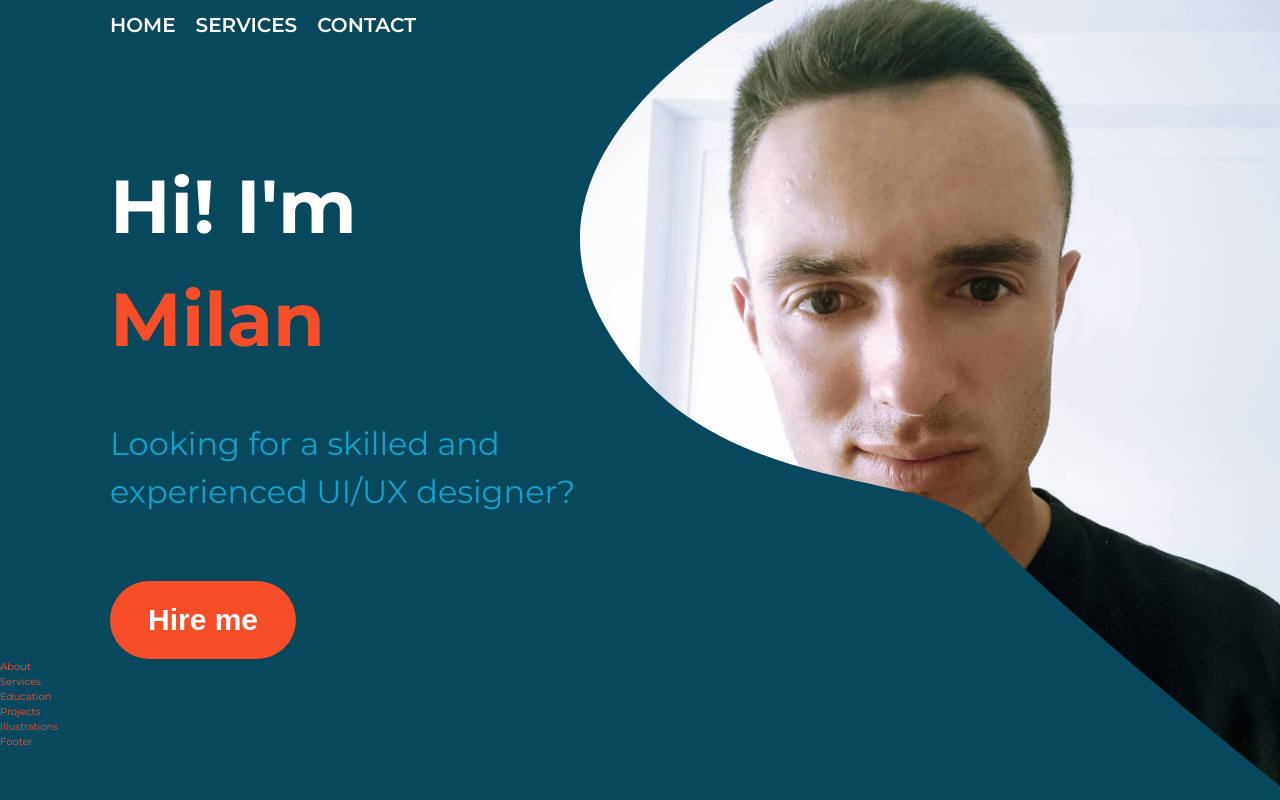
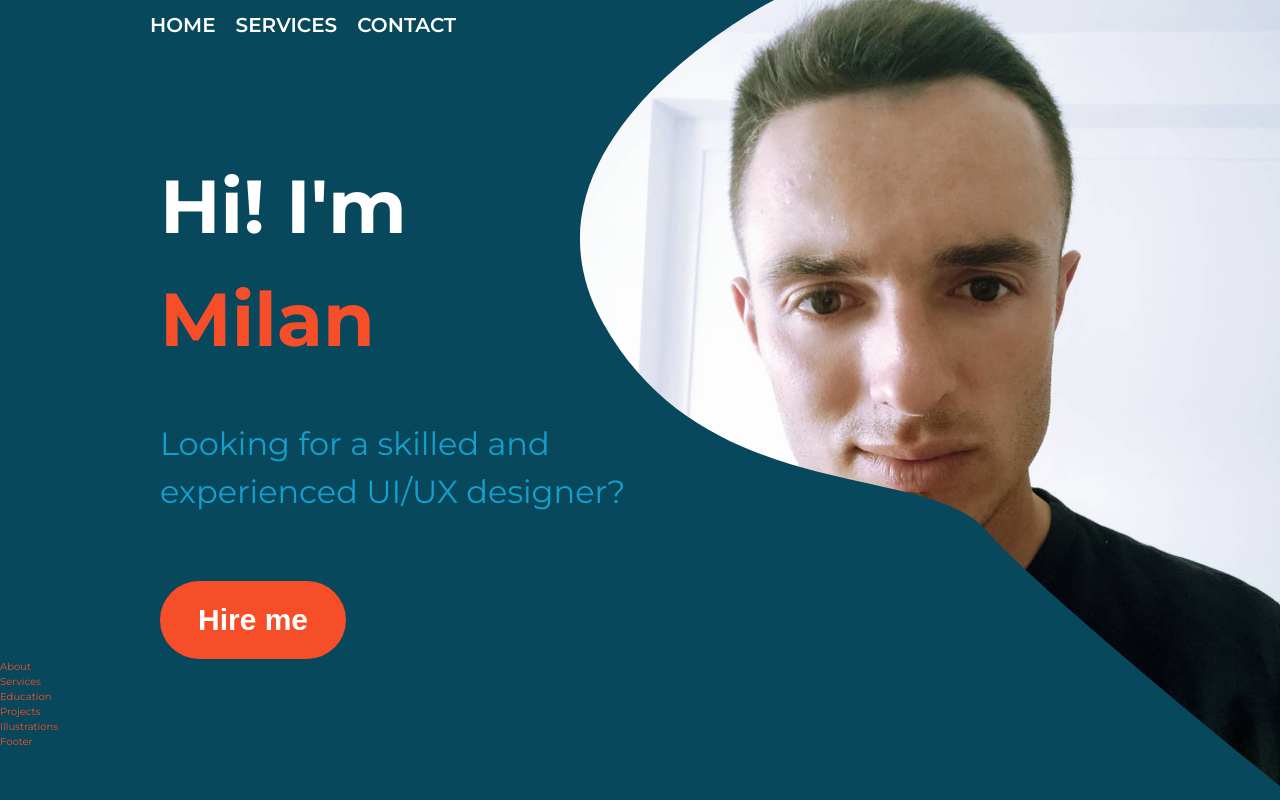
Before and after one commit to bojan09/denkovski-portfolio, a React (Vite) app: page / in a window 1280 px wide. Built offline with nearby package versions, Linux system fonts and the light colour scheme.

Commit message:
minor-fixes

```diff
--- a/src/components/Navbar/Navbar.css
+++ b/src/components/Navbar/Navbar.css
@@ -1,5 +1,5 @@
 .navbar {
-    margin-left: 10rem;
+    margin-left: 14rem;
     width: 35rem;
 }
 
--- a/src/pages/Home/Home.css
+++ b/src/pages/Home/Home.css
@@ -9,7 +9,7 @@
 /* Left Container */
 
 .left-container {
-    margin-left: 11rem;
+    margin-left: 16rem;
     padding-top: 10rem;
 }
 
```
